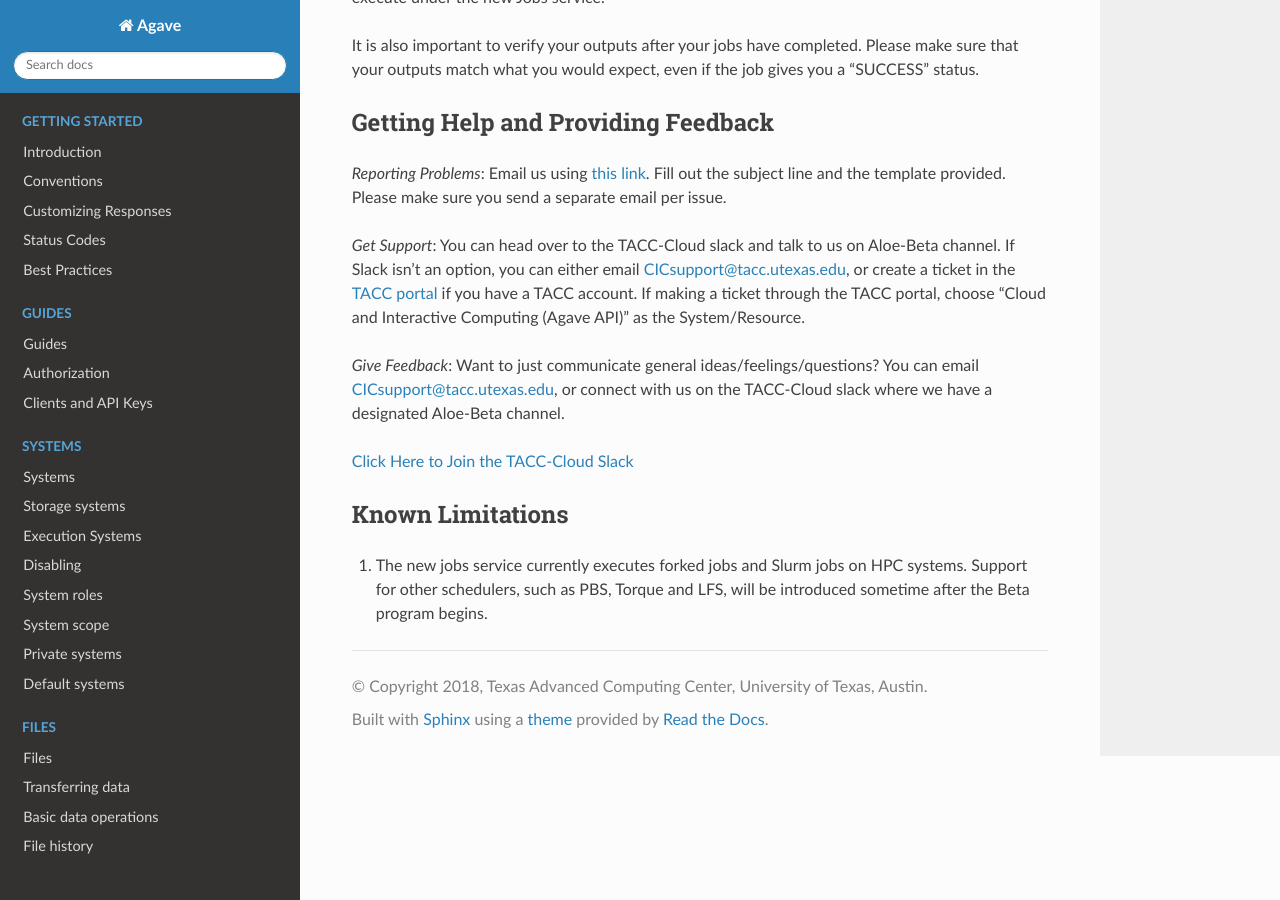
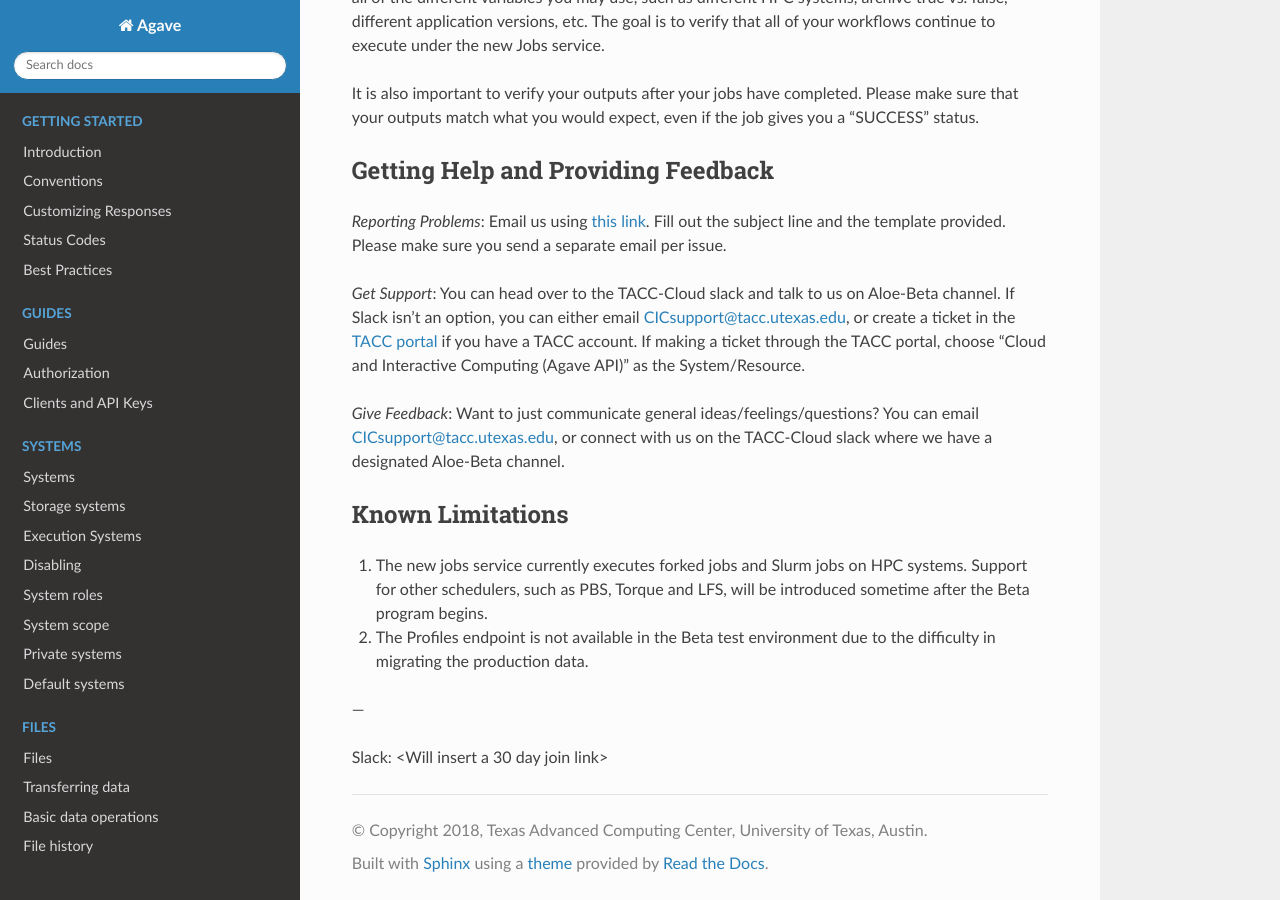
Before and after one commit to TACC-Cloud/agave-docs, a Sphinx documentation site: the page built from docs/agave/guides/jobs/aloe-beta-tester-guide.rst, in a window 1280 px wide and 900 px high, scrolled down 1909 px. Built offline with Sphinx 7.4.7 and the Read the Docs theme 2.0.0, drawn with Linux system fonts in a browser that asks for light colours.

Commit message:
profiles service limitation

```diff
--- a/docs/agave/guides/jobs/aloe-beta-tester-guide.rst
+++ b/docs/agave/guides/jobs/aloe-beta-tester-guide.rst
@@ -67,10 +67,15 @@
 
 *Give Feedback*: Want to just communicate general ideas/feelings/questions? You can email CICsupport@tacc.utexas.edu, or connect with us on the TACC-Cloud slack where we have a designated Aloe-Beta channel.
 
-`Click Here to Join the TACC-Cloud Slack <https://join.slack.com/t/tacc-cloud/shared_invite/enQtNTIxMDY2NjUxNjIzLTQwMThkZGI2NWY3NDY2MGM2ODEzZTU5NmE2OWNkYzczOTU0NTNjZDJiNTNmMGZkODc4ZTkyNzQwY2U2M2M2OWQ>`_
-
-
 Known Limitations
 -----------------
 
 1. The new jobs service currently executes forked jobs and Slurm jobs on HPC systems.  Support for other schedulers, such as PBS, Torque and LFS, will be introduced sometime after the Beta program begins.
+
+2. The Profiles endpoint is not available in the Beta test environment due to the difficulty in migrating the production data.
+
+
+
+---
+
+Slack: <Will insert a 30 day join link>
```
Also changed, not shown: other parts of docs/agave/guides/jobs/aloe-beta-tester-guide.rst (+1 -1 lines).
